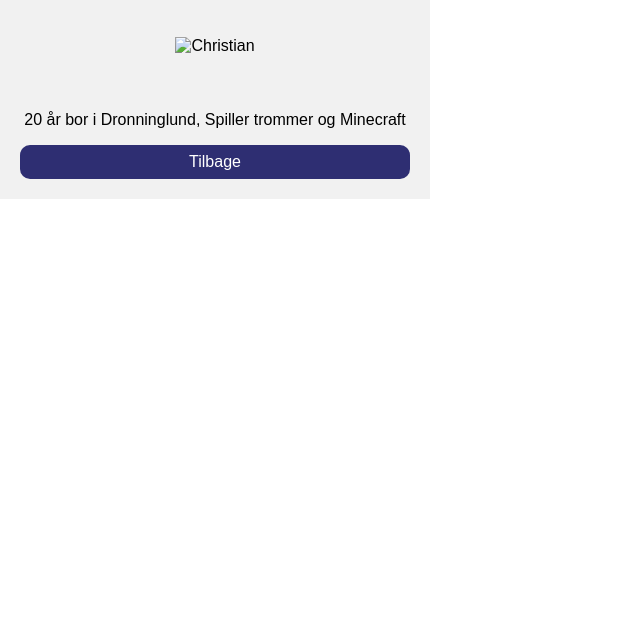
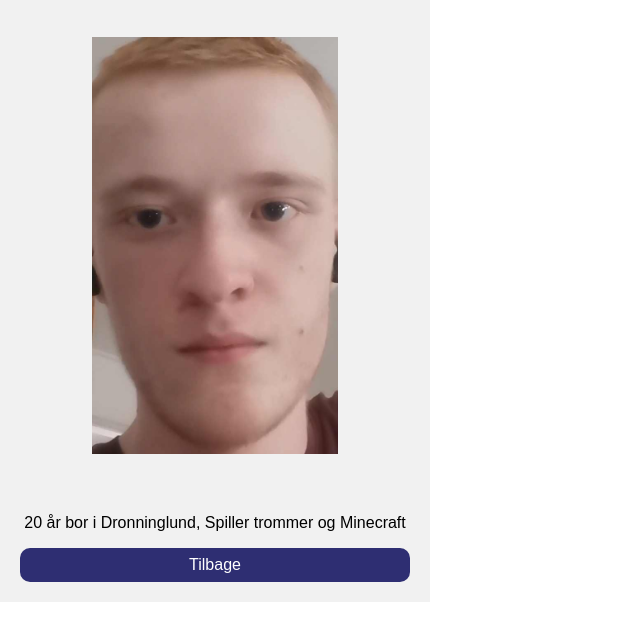
Before and after one commit to Chrstjan/Gruppe3-Opgave, a plain HTML site: page christian2.html in a window 1280 px wide. Shown: the part 103-744 px from the top of the page, without its empty margins (0-640 px from the left). Drawn offline with Linux system fonts and the light colour scheme; the site is published under a folder, as on GitHub Pages, so addresses that start at the root find nothing.

Commit message:
Update christian2.html

```diff
--- a/christian2.html
+++ b/christian2.html
@@ -10,7 +10,7 @@
     <ul>
         <li>
             <h1>Christian</h1>
-            <img src="/Assets/images/Christian.jpg" alt="Christian">
+            <img src="./Assets/images/Christian.jpg" alt="Christian">
             <p>20 år bor i Dronninglund, Spiller trommer og Minecraft</p>
             <a href ="index.html" style="background-color: rgb(46, 46, 114);">Tilbage</a>
 
```
